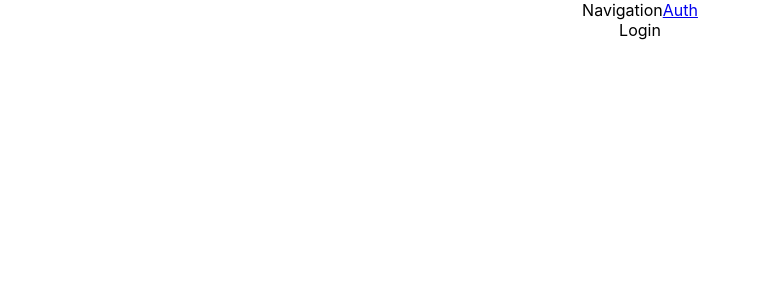
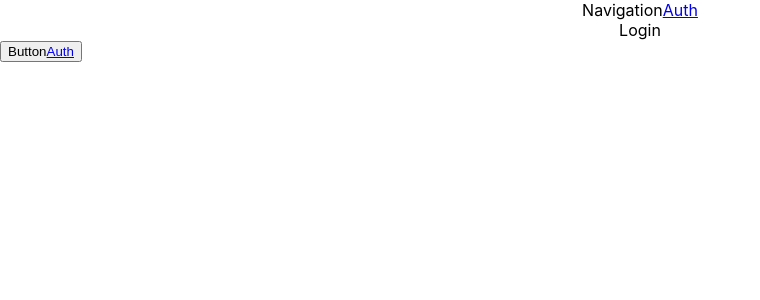
Before and after one commit to JYMTeam/eCommerce-Application, a React (Create React App) app in the folder ecommerce-app/: page /auth in a window 1280 px wide. Shown: the top 300 px of the page, without its empty margins (0-760 px from the left). Built offline with nearby package versions, Linux system fonts and the light colour scheme.

Commit message:
fix: change app-file v14 for tests (EC-35)

```diff
--- a/ecommerce-app/package.json
+++ b/ecommerce-app/package.json
@@ -19,7 +19,7 @@
   "lint-staged": {
     "src/**/*.{js,jsx,ts,tsx}": [
       "eslint --fix --max-warnings=0",
-      "react-scripts test --env=jsdom --watchAll=false --bail"
+      "react-scripts test --env=jsdom --watchAll=false --passWithNoTests --bail --coverage"
     ],
     "src/**/*.{js,jsx,ts,tsx,json,css,js}": ["prettier --write"]
   },
--- a/ecommerce-app/src/App.tsx
+++ b/ecommerce-app/src/App.tsx
@@ -5,7 +5,7 @@ import { Routes, Route, BrowserRouter } from "react-router-dom";
 import { MainPage } from "./pages/MainPage";
 import { LoginPage } from "./pages/AuthPage";
 import { Navigation } from "./components/Navigation";
-// import { Button } from "./components/Button";
+import { Button } from "./components/Button";
 
 function App() {
   return (
@@ -35,6 +35,7 @@ function App() {
           </a>
         </header> */}
       </div>
+      <Button />
     </BrowserRouter>
   );
 }
```
